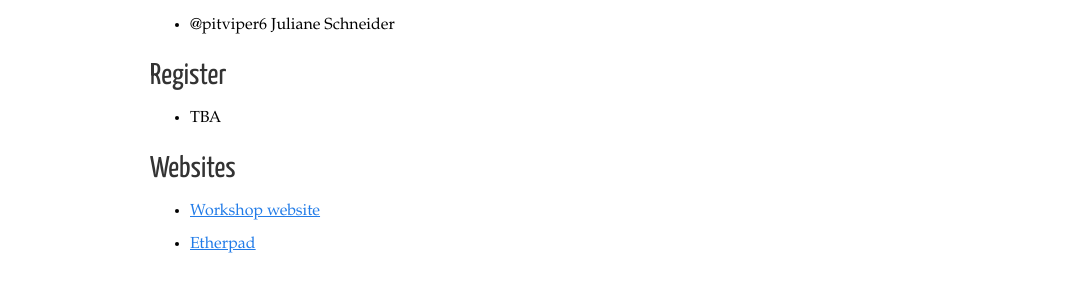
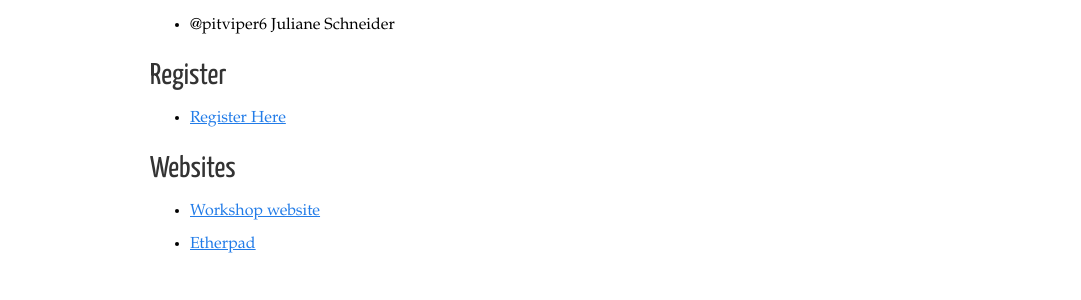
Before and after one commit to ucsdlib/workshops, a Jekyll site: the page built from _posts/2016-05-17-software-carpentry.markdown, in a window 1280 px wide. Shown: the part 638-938 px from the top of the page, without its empty margins (0-1081 px from the left). Built offline with Jekyll 4.4.1, drawn with Linux system fonts in a browser that asks for light colours; nearby versions of some CDN libraries.

Commit message:
adding registration info
added reg link to posts page

```diff
--- a/_posts/2016-05-17-software-carpentry.markdown
+++ b/_posts/2016-05-17-software-carpentry.markdown
@@ -26,7 +26,7 @@ Software Carpentry's mission is to help scientists and engineers get more resear
 
 ## Register
 
-* TBA
+* [Register Here](http://ucsd.libcal.com/event/2561343)
 
 ## Websites
 
```
